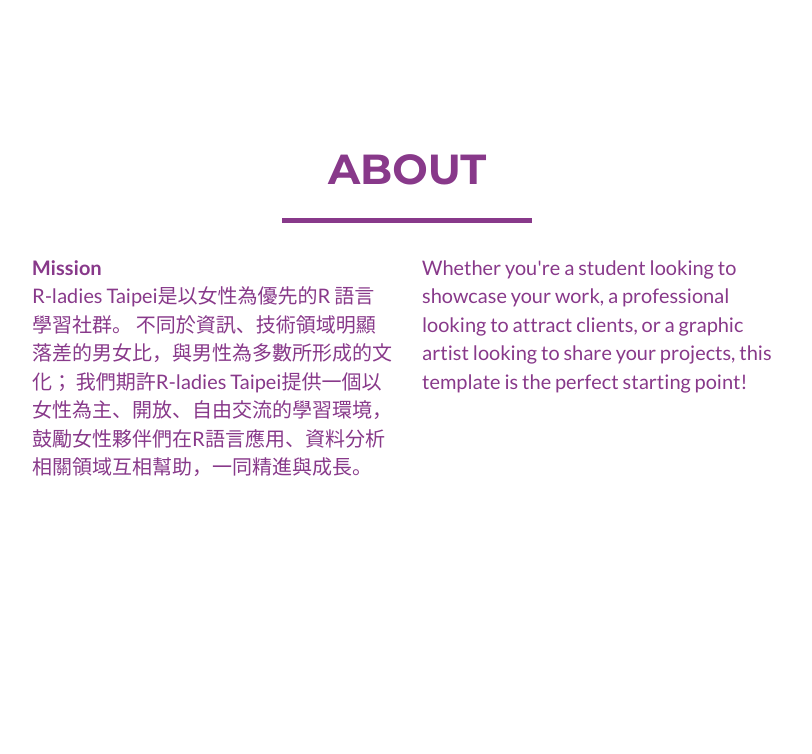
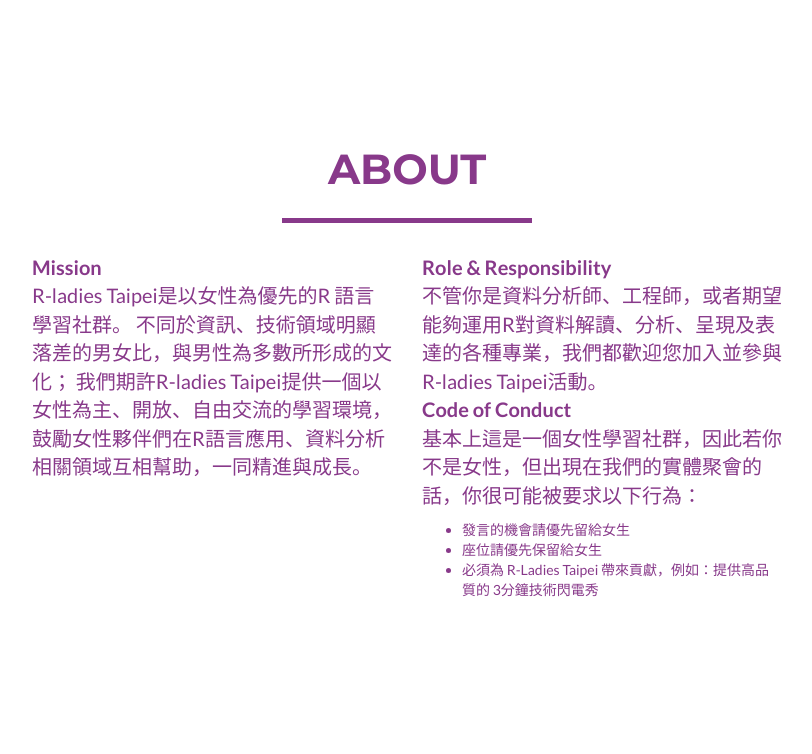
Before and after one commit to rladiestaipei/R-Ladies-Taipei, a website: page index.html in a window 1280 px wide. Shown: the part 1889-2643 px from the top of the page, without its empty margins (233-1045 px from the left). Drawn offline with nearby package versions, Linux system fonts and the light colour scheme.

Commit message:
20170326

```diff
--- a/index.html
+++ b/index.html
@@ -141,10 +141,20 @@
                     <p> <b>Mission</b><br>
                         R-ladies Taipei是以女性為優先的R 語言學習社群。
                         不同於資訊、技術領域明顯落差的男女比，與男性為多數所形成的文化；
-                        我們期許R-ladies Taipei提供一個以女性為主、開放、自由交流的學習環境，鼓勵女性夥伴們在R語言應用、資料分析相關領域互相幫助，一同精進與成長。</p>
+                        我們期許R-ladies Taipei提供一個以女性為主、開放、自由交流的學習環境，鼓勵女性夥伴們在R語言應用、資料分析相關領域互相幫助，一同精進與成長。
+                    </p>
                 </div>
                 <div class="col-lg-4">
-                    <p>Whether you're a student looking to showcase your work, a professional looking to attract clients, or a graphic artist looking to share your projects, this template is the perfect starting point!</p>
+                    <p> <b>Role & Responsibility</b><br>
+                        不管你是資料分析師、工程師，或者期望能夠運用R對資料解讀、分析、呈現及表達的各種專業，我們都歡迎您加入並參與R-ladies Taipei活動。<br>
+                        <b>Code of Conduct</b><br>
+                        基本上這是一個女性學習社群，因此若你不是女性，但出現在我們的實體聚會的話，你很可能被要求以下行為：<br>
+                        <ul class="task-list">
+                            <li>發言的機會請優先留給女生</li>
+                            <li>座位請優先保留給女生</li>
+                            <li>必須為 R-Ladies Taipei 帶來貢獻，例如：提供高品質的 3分鐘技術閃電秀</li>
+                        </ul>
+                    </p>
                 </div>
                 <div class="col-lg-8 col-lg-offset-2 text-center">
                     <a href="#" class="btn btn-lg btn-outline">
```
Also changed, not shown: css/freelancer.min.css.
